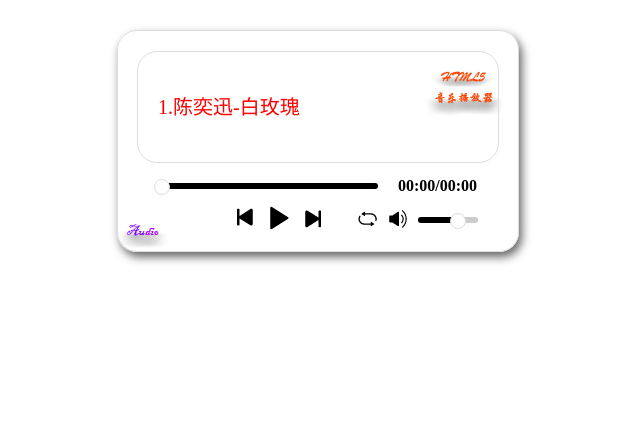
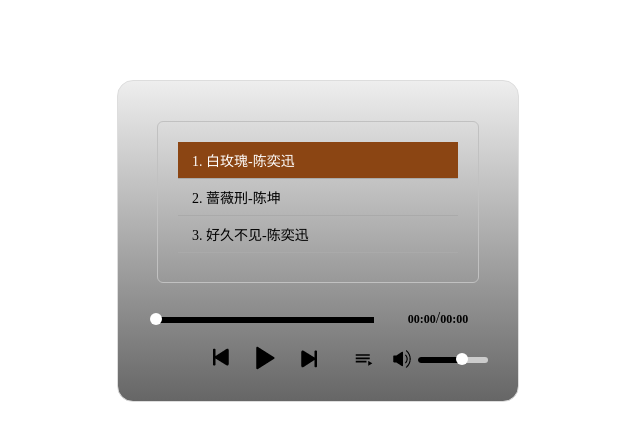
Before and after one commit to xu-duo/Audio_player, a plain HTML site: page index.html in a window 1280 px wide. Shown: the whole page, without its empty margins (322-962 px from the left). Drawn offline with Linux system fonts and the light colour scheme.

Commit message:
完善功能

```diff
--- a/css/style.css
+++ b/css/style.css
@@ -1,113 +1,158 @@
-*{
+body{
     margin: 0;
     padding: 0;
+    font-family: 微软雅黑;
 }
 a{
     text-decoration: none;
 }
 #container{
-    margin: 30px auto;
-    width: 400px;
-    height: 220px;
+    background-image:-webkit-linear-gradient(top,#eee,#666);
+    background-image:-moz-linear-gradient(top,#eee,#666);
+    background-image:-ms-linear-gradient(top,#eee,#666);
+    background-image:-o-linear-gradient(top,#eee,#666);
+    background-image:linear-gradient(top,#eee,#666);
+    margin: 80px auto;
+    max-width: 400px;
+    height: 320px;
     position: relative;
     border: 1px solid #ddd;
-    background: url("../image/bg.jpg");
-    border-radius: 20px;
-    box-shadow: 3px 5px 10px #666;
+    border-radius: 16px;
 }
-#message{
-    margin: 20px auto;
-    width: 360px;
-    height: 110px;
-    border: 1px solid #ddd;
-    border-radius: 20px;
-    line-height: 110px;
+#music-list{
+    margin: 40px auto 20px auto;
+    width: 80%;
+    height: 50%;
+    border: 1px solid #c1c1c1;
+    border-radius: 6px;
 }
-#message p{
-    margin-left: 20px;
-    font-family: 楷体;
-    font-size: 20px;
-    color: red;
+#music-list ul{
+    margin: 20px 20px 0 -20px;
 }
-#seekbar{
-    float: left;
-    width: 220px;
-    height: 20px;
-    margin-left: 40px;
-    position: relative;
+#music-list li{
+    list-style: none;
+    font-size: 14px;
+    padding: 8px 8px 8px 14px;
+    border-bottom: 1px solid #aaa;
 }
-#timer{
-    float: left;
-    margin-left: 20px;
-    margin-top: -6px;
+#music-list ul .active{
+    color: #fff;
+    background-color: saddlebrown;
+}
+
+.play{
+    height: 30px;
+    line-height: 30px;
+}
+
+#play-progress{
+    display: inline-block;
+    width: 55%;
+    margin-left: 36px;
+}
+#play-time{
+    display: inline-block;
+    width: 30%;
+    text-align: center;
+}
+#play-time span{
     font-weight: 700;
+    font-size: 12px;
 }
-#playbar{
+#playBar{
     width: 100%;
     height: 6px;
     background-color: #ccc;
     border-radius: 6px;
+    position: relative;
 }
 #rate{
     height: 6px;
-    border-radius: 6px;
+    border-bottom-left-radius: 6px;
+    border-top-left-radius: 6px;
+    transition: all 0.3s;
 }
 
-#ratebar, #slidebar{
-    width: 14px;
-    height: 14px;
+#rateBar, #slide-bar{
+    width: 12px;
+    height: 12px;
     border-radius: 50%;
     background-color: #fff;
-    border: 1px solid #ddd;
     position: absolute;
     top: -4px;
+    left: 0;
     margin-left: -4px;
     cursor: pointer;
+    transition: all 0.3s;
 }
 .controls{
-    clear: both;
     margin: 10px auto;
 }
 #volume{
     float: right;
-    width: 60px;
+    width: 70px;
     height: 6px;
     line-height: 6px;
     background-color: #ccc;
-    margin-right: 40px;
+    margin-right: 30px;
     margin-top: 14px;
     border-radius: 6px;
     position: relative;
 }
-#volbar{
+.sound-off{
+    float: right;
+    width: 20px;
+    position: relative;
+    margin-right: 6px;
+}
+.sound-off a{
+    display: inline-block;
+    width: 20px;
+    height: 20px;
+    background: url("../image/icon.png") 0 0;
+    position: absolute;
+    top: 6px;
+}
+
+#vol-bar{
     height: 6px;
-    border-radius: 6px;
+    border-bottom-left-radius: 6px;
+    border-top-left-radius: 6px;
+    transition: all 0.3s;
 }
 
 #loop{
     float: right;
-    margin-right: 40px;
+    margin-right: 44px;
     margin-top: 6px;
 }
-.butt{
+#loop a{
+    display: inline-block;
+    width: 20px;
+    height: 20px;
+    background: url("../image/icon.png") -80px -45px no-repeat;
+}
+.button{
     float: right;
-    margin-right: 30px;
+    margin-right: 20px;
 }
 
-#volume img{
-    position: absolute;
-    left: -30px;
-    bottom: -6px;
+#pre{
+    display: inline-block;
+    width: 40px;
+    height: 40px;
+    background: url("../image/icon.png") 0 -40px no-repeat;
+}
+#next{
+    display: inline-block;
+    width: 40px;
+    height: 40px;
+    background: url("../image/icon.png") -40px -40px no-repeat;
+}
 
+#audio-btn{
+    display: inline-block;
+    width: 40px;
+    height: 40px;
+    background: url("../image/icon.png")  -40px -80px no-repeat;
 }
-#pre,#next,#audio_btn{
-    text-decoration: none;
-    color: #fff;
-    font-weight: bolder;
-    display: inline-block;
-    text-align: center;
-    border-radius: 50%;
-}
-#pre img,#next img,#audio_btn img{
-    vertical-align: middle;
-}
--- a/index.html
+++ b/index.html
@@ -2,53 +2,65 @@
 <html lang="en">
 <head>
     <meta charset="UTF-8">
+    <meta name="viewport" content="width=device-width, initial-scale=1">
     <title>音乐播放器</title>
     <link href="css/style.css" rel="stylesheet">
-    <script src="script/script.js"></script>
 </head>
 <body>
 <div id="container">
     <div class="audio">
-        <audio id="myAudio">
+        <audio id="myAudio" preload="auto">
             Audio player not available.
         </audio>
     </div>
-    <div id="message"><p></p></div>
+    <div id="music-list">
+        <ul>
+            <li class="active"></li>
+            <li></li>
+            <li></li>
+        </ul>
+    </div>
 
     <!--调节播放进度-->
-    <div id="seekbar">
-        <div id="playbar">
-            <div id="rate"></div>
+    <div class="play">
+        <div id="play-progress">             <!--承载播放进度容器-->
+            <div id="playBar">               <!--总播放进度条-->
+                <div id="rate"></div>        <!--已播放进度-->
+                <div id="rateBar"></div>     <!--滑动按钮-->
+            </div>
         </div>
-        <div id="ratebar"></div>
+
+        <div id="play-time">           <!--播放时间显示-->
+            <span id="currentTime">00:00</span>/<span id="totalTime">00:00</span>
+        </div>
     </div>
 
-    <div id="timer">
-        <span id="curTime">00:00</span>/<span id="duration">00:00</span>
-    </div>
 
     <div class="controls">
-        <!--调节播放音量-->
-        <div id="volume">
-            <a href="javascript:;" id="a_silent" title="静音">
-                <img src="image/volume.png">
-            </a>
-            <div id="volbar"></div>
-            <div id="slidebar"></div>
+        <!--音量控制-->
+        <div id="volume">          <!--声音总进度条-->
+            <div id="vol-bar"></div>     <!--声音大小-->
+            <div id="slide-bar"></div>   <!--声音调节按钮-->
         </div>
 
-        <div id="loop">
-            <a href="javascript:;" id="a_loop" title="循环播放">
-                <img src="image/loop.png">
-            </a>
+        <div class="sound-off"> <!--静音按钮-->
+            <a href="javascript:;" id="a-silent" title="静音"></a>
         </div>
 
-        <div class="butt">
-            <a href="#" id="pre"><img src="image/pre.png"></a>
-            <a href="javascript:;" id="audio_btn"><img src="image/pause.png"></a>
-            <a href="#" id="next"><img src="image/next.png"></a>
+        <!--循环控制-->
+        <div id="loop">
+            <a href="javascript:;" id="a-loop" title=""></a>
+        </div>
+
+        <!--播放控制-->
+        <div class="button">
+            <a href="#" id="pre"></a>
+            <a href="javascript:;" id="audio-btn"></a>
+            <a href="#" id="next"></a>
         </div>
     </div>
 </div>
+
+<script src="script/script.js"></script>
 </body>
 </html>
--- a/script/script.js
+++ b/script/script.js
@@ -1,178 +1,218 @@
 window.onload = function(){
     var myAudio = document.getElementById("myAudio"),
-        btn = document.getElementById("audio_btn"),
-        curTime = document.getElementById("curTime"),
-        total = document.getElementById("duration"),
-        play = document.getElementById("playbar"),
+        btn = document.getElementById("audio-btn"),
+        currentTime = document.getElementById("currentTime"),
+        totalTime = document.getElementById("totalTime"),
+        play = document.getElementById("playBar"),
         rate = document.getElementById("rate"),
-        ratebar = document.getElementById("ratebar"),
+        rateBar = document.getElementById("rateBar"),
         lop = document.getElementById("loop"),
-        silent = document.getElementById("a_silent"),
-        control = document.getElementsByClassName("controls")[0],
+        silent = document.getElementById("a-silent"),
         volume = document.getElementById("volume"),
-        slidebar = document.getElementById("slidebar"),
-        vol_bar = document.getElementById("volbar");
+        slideBar = document.getElementById("slide-bar"),
+        volBar = document.getElementById("vol-bar");
+
+    var dataSrc ={data: [
+        {"src":"1.mp3","title":"白玫瑰-陈奕迅","text":"1. 白玫瑰-陈奕迅"},
+        {"src":"2.mp3","title":"蔷薇刑-陈坤","text":"2. 蔷薇刑-陈坤"},
+        {"src":"3.mp3","title":"好久不见-陈奕迅","text":"3. 好久不见-陈奕迅"}
+    ]};
+
+    //初始化资源
+    myAudio.src = "audio/" + dataSrc.data[0].src;
+    myAudio.title = dataSrc.data[0].title;
+
+    //加载第一首歌总播放时间
+    totalProgress();
+
+    //初始化音量
+    myAudio.volume = 0.6;
+    var vol_ratio = myAudio.volume * volume.clientWidth + "px";
+    volBar.style.width = vol_ratio;
+    slideBar.style.left = vol_ratio;
+    volBar.style.backgroundColor = "#000";
+
+    var list = document.querySelector('#music-list');
+    var texts = list.querySelectorAll('li');
+
+    var currentIndex = ' ';     //用于保存当前选中歌曲index
+
+    for(var i=0 ;i<texts.length;i++){
+        texts[i].innerHTML = dataSrc.data[i].text;
+        texts[i].index = i;
+
+        texts[i].onclick = function(){
+
+            if(this.index === currentIndex){
+                return;
+            }else{
+                for(var j=0;j<texts.length;j++){
+                    texts[j].className = '';
+                }
+
+                currentIndex = this.index;
+                this.className = "active";
+
+                myAudio.src = "audio/" + dataSrc.data[this.index].src;
+                myAudio.title = dataSrc.data[this.index].title;
+                state = false;
+
+                playState();
+                totalProgress();
+            }
+        }
+    }
+
+    //播放与暂停按钮
+    var state = false;      //存储歌曲播放状态
+    btn.onclick = function(){
+        playState();
+    };
+
+    //播放状态
+    function playState(){
+        if(state){
+            myAudio.pause();
+            btn.style.background = "url(image/icon.png) -40px -80px no-repeat";
+            state = false;
+        }else{
+            myAudio.play();
+            btn.style.background = "url(image/icon.png) 0 -80px no-repeat";
+            state = true;
+        }
+    }
+
+    //歌曲上、下一首切换
+    var prev = document.getElementById("pre");
+    var next = document.getElementById("next");
+
+    next.onclick = function(){
+        changeAudio('next');    //下一首
+    };
+    prev.onclick = function(){
+        changeAudio('prev');    //上一首
+    };
+
+    function changeAudio(e){
+        var len = dataSrc.data.length;
+        switch (e){
+            case 'next':
+                if (currentIndex === len-1){
+                    currentIndex = 0;
+                }else{
+                    currentIndex++;
+                }
+                break;
+            case 'prev':
+                if (currentIndex === 0){
+                    currentIndex = len-1;
+                }else{
+                    currentIndex--;
+                }
+                break;
+        }
+
+        for(var j=0;j<texts.length;j++){
+            texts[j].className = '';
+        }
+
+        texts[currentIndex].className = "active";
+        myAudio.src = "audio/" + dataSrc.data[currentIndex].src;
+        myAudio.title = dataSrc.data[currentIndex].title;
+        myAudio.play();
+        btn.style.background = "url(image/icon.png) 0 -80px no-repeat";
+
+        totalProgress();
+    }
 
 
-    //播放下一首，上一首
-    var prev = document.getElementById("pre");
-    var next = document.getElementById("next");
-    var message = document.getElementById("message");
-    var text = message.getElementsByTagName("p")[0];
-    var dataSrc ={data:[{"src":"1.mp3","title":"陈奕迅-白玫瑰","text":"1.陈奕迅-白玫瑰"},
-            {"src":"2.mp3","title":"陈坤-蔷薇刑","text":"2.陈坤-蔷薇刑"},
-            {"src":"3.mp3","title":"陈奕迅-好久不见","text":"3.陈奕迅-好久不见"}]
+    //音量大小控制
+    volume.onclick = function (event) {
+        var event = event || window.event;
+        myAudio.volume = (event.offsetX / volume.clientWidth);
+
+        var volBarWidth = myAudio.volume * volume.clientWidth;
+        volBar.style.width = volBarWidth + 'px';
+        slideBar.style.left =  volBarWidth + 'px';
     };
 
-    myAudio.src = "audio/" + dataSrc.data[0].src;
-    myAudio.title = dataSrc.data[0].title;
-    text.innerHTML = dataSrc.data[0].text;
-
-    var i=0;
-    next.onclick = function(){
-        if(i===2){
-            myAudio.src = "audio/" + dataSrc.data[0].src;
-            myAudio.title = dataSrc.data[0].title;
-            text.innerHTML= dataSrc.data[0].text;
-            i = -1;
-        }
-        myAudio.src = "audio/" + dataSrc.data[i+1].src;
-        myAudio.title = dataSrc.data[i+1].title;
-        text.innerHTML= dataSrc.data[i+1].text;
-        total.innerHTML = "00:00";
-        i+=1;
-        btn.getElementsByTagName("img")[0].src="image/pause.png";
-    };
-    prev.onclick = function(){
-        if(i===0){
-            myAudio.src = "audio/" + dataSrc.data[2].src;
-            myAudio.title = dataSrc.data[2].title;
-            text.innerHTML= dataSrc.data[2].text;
-            i=3;
-        }
-        myAudio.src = "audio/" + dataSrc.data[i-1].src;
-        myAudio.title = dataSrc.data[i-1].title;
-        text.innerHTML= dataSrc.data[i-1].text;
-        total.innerHTML = "00:00";
-        i-=1;
-        btn.getElementsByTagName("img")[0].src="image/pause.png";
+    // 播放进度控制
+    play.onclick = function (event) {
+        var event = event || window.event;
+        myAudio.currentTime  = (event.offsetX / play.clientWidth) * myAudio.duration;
+        rateChange();
     };
 
 
-    //调节音量
-    myAudio.volume = 0.6;
-    var vol_ratio = myAudio.volume * volume.clientWidth + "px";
-    vol_bar.style.width = vol_ratio;
-    slidebar.style.left = vol_ratio;
-    vol_bar.style.backgroundColor = "#000";       //初始化音量
+    //播放时间进度更新
+    setInterval(function() {
+        currentProgress();
+        rateChange();
 
-    var statu = false;        //音量进度条拖动
-    var disX;
-    var apX = [{x:slidebar.offsetLeft}];
-    slidebar.onmousedown = function(event){
-        var event = event || window.event;
-        statu = true;
-        disX = event.clientX - slidebar.offsetLeft;
-        apX.push({x:slidebar.offsetLeft});
-        return false;
-    };
-    slidebar.onmousemove = function(event){
-        if(statu){
-            var event = event || window.event;
-            var il = event.clientX - disX;
-            if(il < 0){
-                il = 0;
-            }
-            if(il > 60){
-                il = 60;
-            }
-            slidebar.style.left = il + "px";
-            vol_bar.style.width = il + "px";
-            apX.push({x:il});
-            myAudio.volume = il / volume.clientWidth;
-            return false;
+        //列表循环时自动播放下一首
+        if (myAudio.currentTime === myAudio.duration && !myAudio.loop) {
+            next.onclick();
         }
-    };
-    document.onmouseup = function(){
-        statu = false;
-    };
-    volume.onclick = function(event){
-        var event = event || window.event;
-        if(!statu){
-            var il = event.clientX - disX;
-            if(il < 0){
-                il = 0;
-            }
-            if(il > 60){
-                il = 60;
-            }
-            slidebar.style.left = il + "px";
-            vol_bar.style.width = il + "px";
-            myAudio.volume = il / volume.clientWidth;
+    }, 1000);
+
+    //当前播放时间转换
+    function currentProgress() {
+        var m1 = parseInt(myAudio.currentTime/60),
+            s1 = parseInt(myAudio.currentTime%60);
+        m1 = m1 < 10 ? "0"+m1 : m1;
+        s1 = s1 < 10 ? "0"+s1 : s1;
+        currentTime.innerHTML = m1+":"+s1;
+    }
+
+
+    //歌曲总播放时间转换
+    function totalProgress() {
+        myAudio.addEventListener('canplay',function(){
+            var time = myAudio.duration;
+            var m = parseInt(time/60),
+                s = parseInt(time%60);
+            m = m < 10 ? "0"+m : m;
+            s = s < 10 ? "0"+s : s;
+            totalTime.innerHTML = m+":"+s;
+        });
+    }
+
+    //进度条变动
+    function rateChange() {
+        var playBarWidth = play.clientWidth;
+        var ratio = (myAudio.currentTime / myAudio.duration )* playBarWidth;
+        rate.style.width = ratio + "px";
+        rateBar.style.left = ratio + "px";
+        rate.style.backgroundColor = "#000";
+    }
+
+
+    //设置循环，列表播放切换
+    myAudio.loop = false;
+    var loopBar = document.getElementById('a-loop');
+    lop.onclick = function(){
+        if(myAudio.loop) {
+            myAudio.loop = false;
+            loopBar.style.background = "url(image/icon.png) -80px -45px no-repeat";
+            loopBar.setAttribute('title','列表循环');
+        }else {
+            myAudio.loop = true;
+            loopBar.style.background = "url(image/icon.png) -80px 0 no-repeat";
+            loopBar.setAttribute('title','单曲循环');
         }
     };
 
 
     //设置静音
     myAudio.muted = false;
-    silent.onclick = function(){
+    silent.addEventListener('click',function(){
         if(myAudio.muted){
             myAudio.muted = false;
-            silent.style.opacity = 1;
-            silent.getElementsByTagName("img")[0].src = "image/volume.png";
+            silent.style.background = "url(image/icon.png) 0 0 no-repeat";
         }else {
             myAudio.muted = true;
-            silent.style.opacity = 0.3;
-            silent.getElementsByTagName("img")[0].src = "image/silent.png";
+            silent.style.background = "url(image/icon.png) -40px 0 no-repeat";
         }
-    };
+    });
 
-    //设置循环
-    myAudio.loop = true;
-    lop.onclick = function(){
-        if(myAudio.loop) {
-            myAudio.loop = false;
-            lop.style.opacity = 0.4;
-        }else {
-            myAudio.loop = true;
-            lop.style.opacity = 1;
-        }
-    };
-
-    //播放与暂停按钮
-    btn.onclick = function() {
-        if(myAudio.paused) {
-            myAudio.play();
-            btn.getElementsByTagName("img")[0].src="image/play.png";
-        }else{
-            myAudio.pause();
-            btn.getElementsByTagName("img")[0].src="image/pause.png";
-        }
-        var duration1 = myAudio.duration;
-        total.innerHTML = progress(duration1);
-    };
-
-
-    //播放时间进度
-    setInterval(function() {
-        var curTime1 = myAudio.currentTime;
-        curTime.innerHTML = progress(curTime1);
-        rates();
-    }, 1000);
-
-    //时间转换
-    function progress(time) {
-        var m = parseInt(time/60),
-            s = parseInt(time%60);
-        m = m < 10 ? "0"+m : m;
-        s = s < 10 ? "0"+s : s;
-        return m+":"+s;
-    }
-
-    function rates() {
-        var ratio = myAudio.currentTime / myAudio.duration * 100 + "%";
-        rate.style.width = ratio;
-        ratebar.style.left = ratio;
-        rate.style.backgroundColor = "#000";
-    }
 };
```
Also changed, not shown: image/bg.jpg (deleted), image/icon.png (added), image/loop.png (deleted), image/next.png (deleted), image/pause.png (deleted), image/play.png (deleted), image/pre.png (deleted), image/silent.png (deleted), image/volume.png (deleted).
